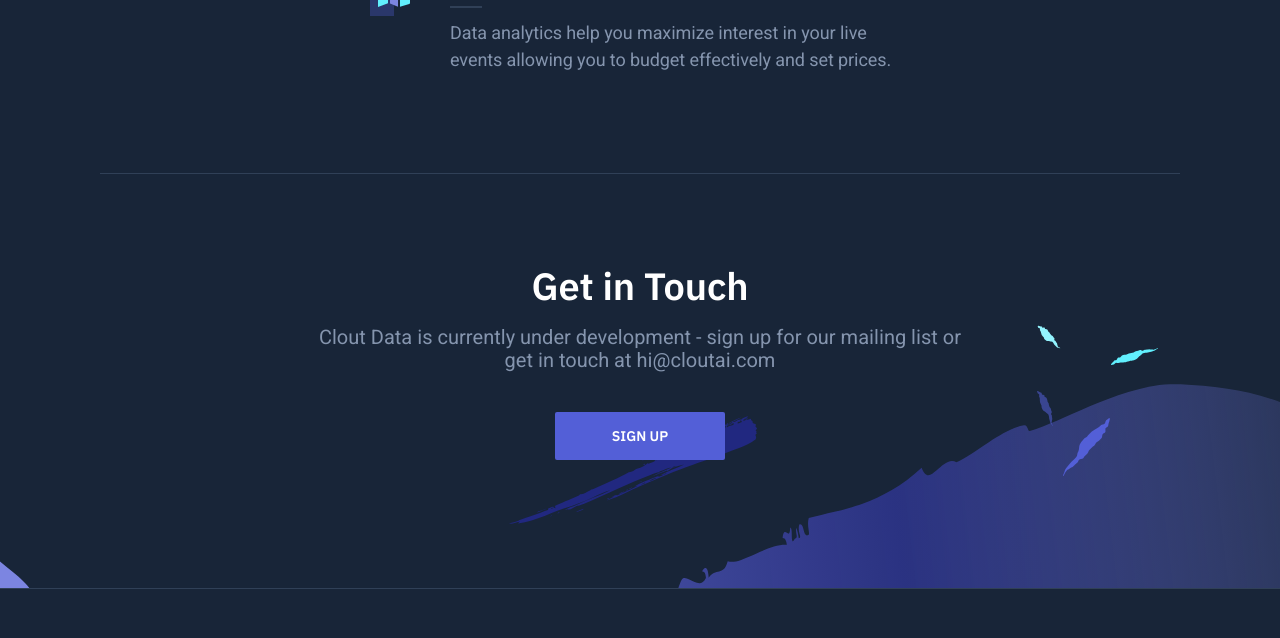
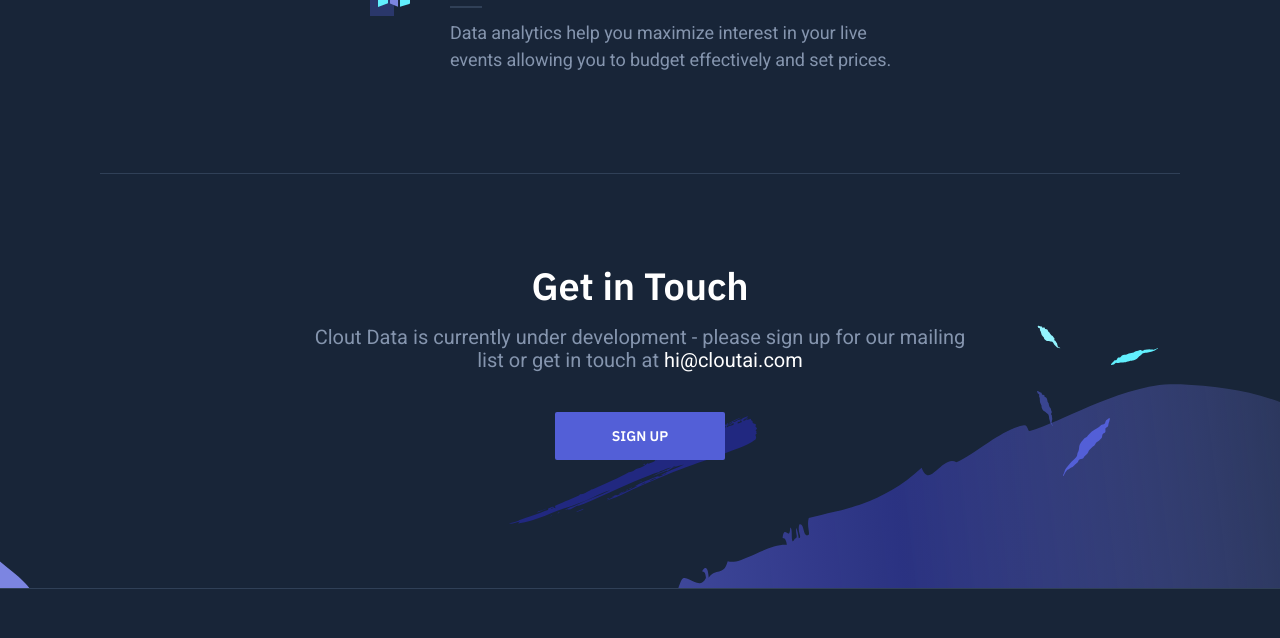
Before and after one commit to rsriv/rsriv.github.io, a website: page index.html in a window 1280 px wide. Shown: the part 1738-2376 px from the top of the page. Drawn offline with nearby package versions, Linux system fonts and the light colour scheme.

Commit message:
new cap2

```diff
--- a/index.html
+++ b/index.html
@@ -128,7 +128,7 @@
                     <div class="cta-inner section-inner">
                         <div class="cta-header text-center">
                             <h2 class="section-title mt-0">Get in Touch</h2>
-                            <p class="section-paragraph">Clout Data is currently under development - sign up for our mailing list or get in touch at <a href="mailto:hi@cloutai.com?Subject=General%20Inquiry" target="_top">hi@cloutai.com</a></p>
+                            <p class="section-paragraph">Clout Data is currently under development - please sign up for our mailing list or get in touch at <a href="mailto:hi@cloutai.com?Subject=General%20Inquiry" target="_top" style="color:#FFF">hi@cloutai.com</a></p>
 							<div class="cta-cta">
 								<a class="button button-primary" href="#">Sign Up</a>
 							</div>
```
Also changed, not shown: 2 other files.
